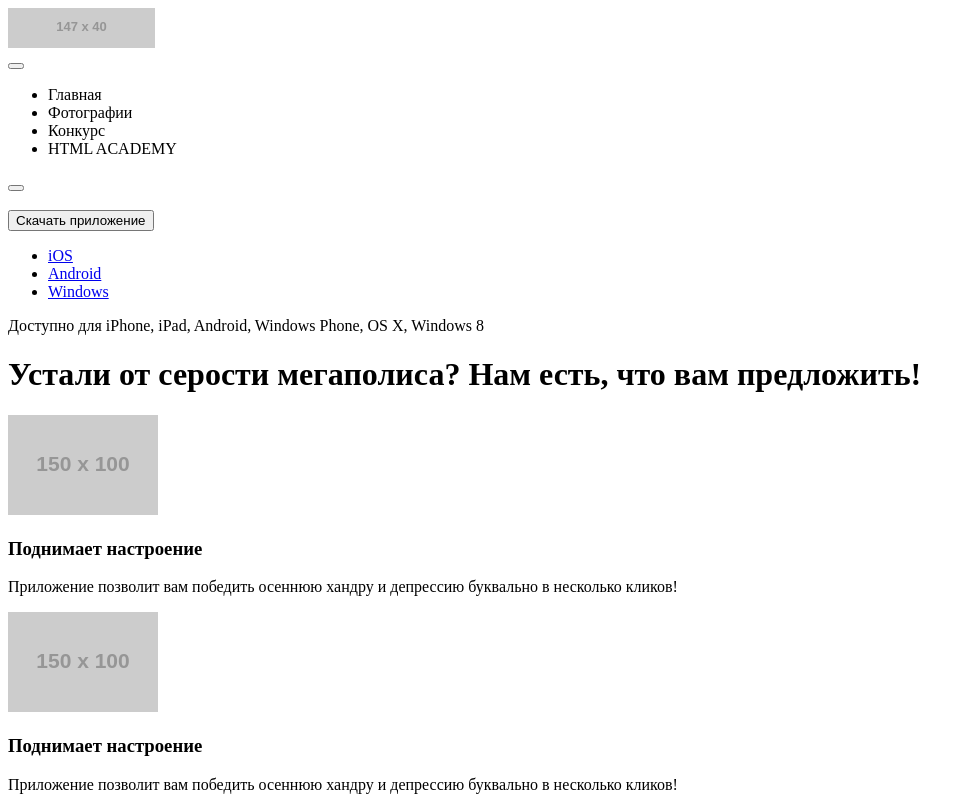
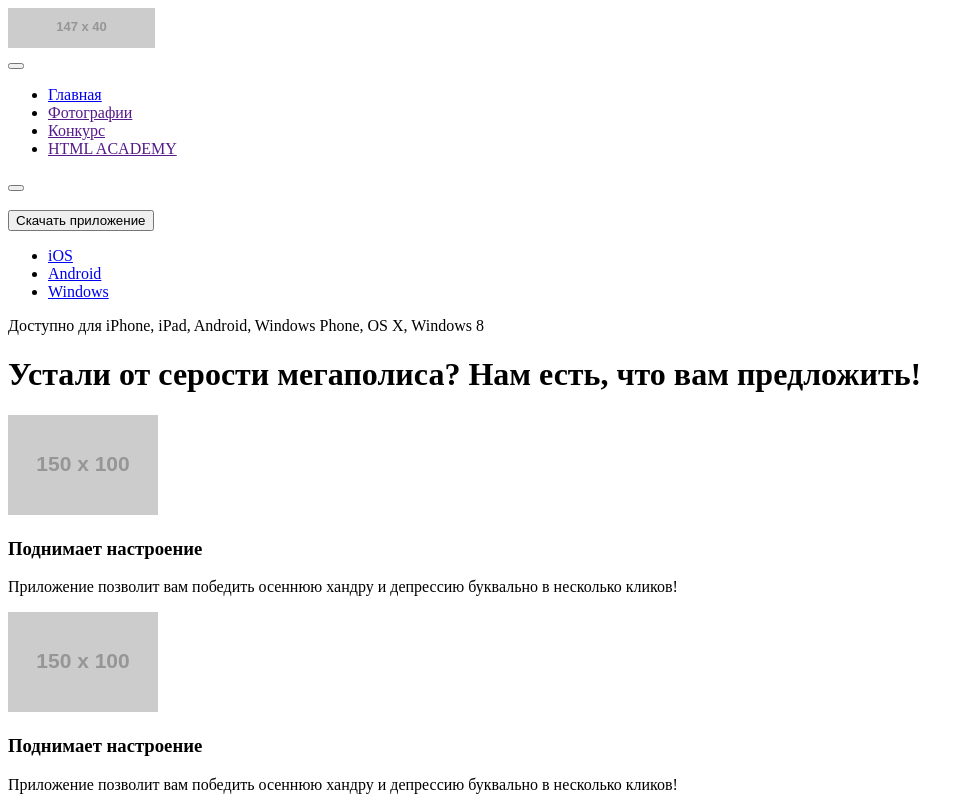
Before and after one commit to levka-levka/37497-pink, a website: page index.html in a window 1280 px wide. Shown: the top 800 px of the page, without its empty margins (0-974 px from the left). Drawn offline with Linux system fonts and the light colour scheme; placeholder pictures from the web are drawn by us.

Commit message:
Внес исправления по комментариям

```diff
--- a/index.html
+++ b/index.html
@@ -13,10 +13,10 @@
       <nav class="page-header main-nav">
         <button class="main-nav__toggle--close"></button>
         <ul class="main-nav__items">
-          <li class="main-nav__item">Главная</li>
-          <li class="main-nav__item">Фотографии</li>
-          <li class="main-nav__item">Конкурс</li>
-          <li class="main-nav__item">HTML ACADEMY</li>
+          <li class="main-nav__item"><a href="#">Главная</a></li>
+          <li class="main-nav__item"><a href="">Фотографии</a></li>
+          <li class="main-nav__item"><a href="">Конкурс</a></li>
+          <li class="main-nav__item"><a href="">HTML ACADEMY</a></li>
         </ul>
       </nav>
 
```
Also changed, not shown: form.html (+7 -8 lines), photo.html (+4 -4 lines).
